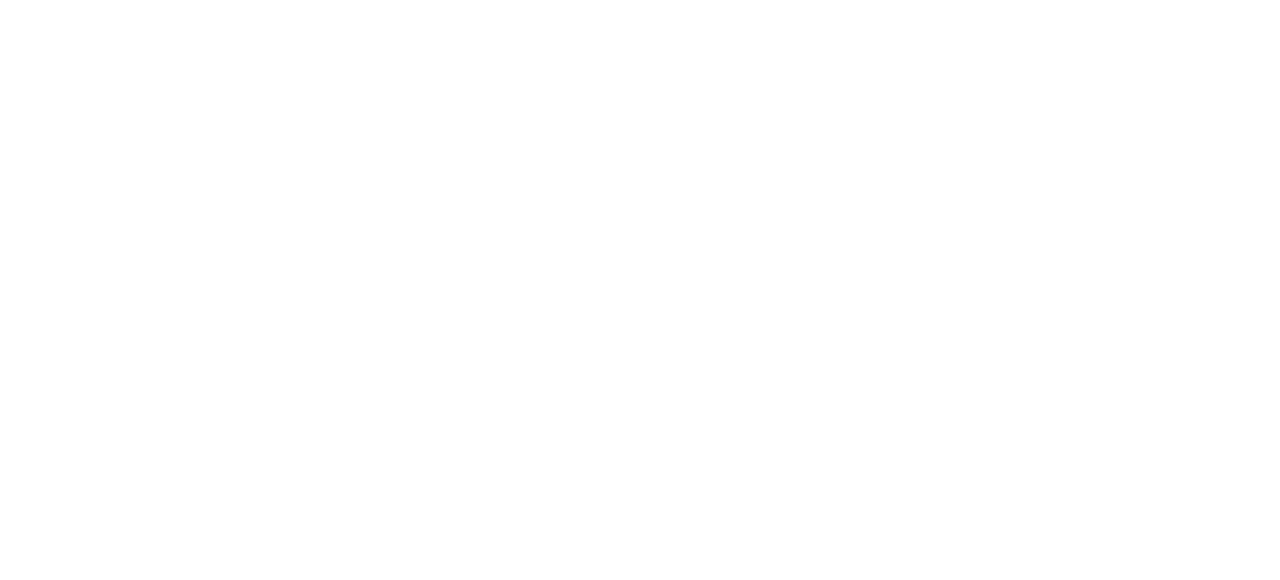
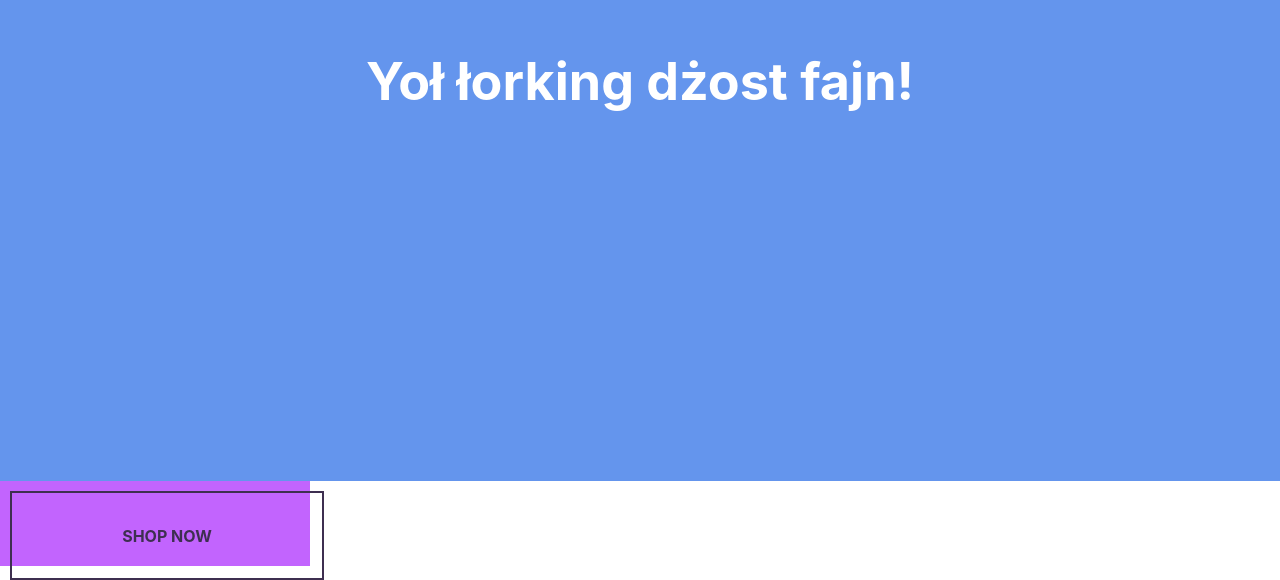
Before and after one commit to Natalia-Tomaszewska/BuyaDuck, a React (Create React App) app: page / in a window 1280 px wide. Shown: the part 1119-1699 px from the top of the page. Before the commit the page ends 800 px from the top, so only its background shows below. Built offline with nearby package versions, Linux system fonts and the light colour scheme.

Commit message:
BigButton component added

```diff
--- a/public/index.html
+++ b/public/index.html
@@ -12,7 +12,7 @@
     <link rel="apple-touch-icon" href="%PUBLIC_URL%/logo192.png"/>
     <link rel="manifest" href="%PUBLIC_URL%/manifest.json"/>
 
-    <title>React App</title>
+    <title>BuyaDuck</title>
 </head>
 <body>
 <noscript>You need to enable JavaScript to run this app.</noscript>
--- /dev/null
+++ b/src/components/BigButton/BigButton.js
@@ -0,0 +1,15 @@
+import React from 'react';
+import "./BigButton.scss"
+
+const BigButton = () => {
+    return (
+<div className="BigButton-container">
+    <div className="upperSquare">
+        <div className="lowerSquare">SHOP NOW</div>
+    </div>
+
+</div>
+    )
+};
+
+export default BigButton;
--- /dev/null
+++ b/src/components/BigButton/BigButton.scss
@@ -0,0 +1,32 @@
+.BigButton-container {
+  .upperSquare {
+    height: 85px;
+    width: 310px;
+    background-color: #C264FE;
+
+    .lowerSquare {
+      display: flex;
+      align-items: center;
+      justify-content: center;
+      font-weight: bold;
+      color: #3E2F50;
+      position: relative;
+      bottom: - 10px;
+      left: 10px;
+      height: 85px;
+      width: 310px;
+      border: 2px solid #3E2F50;
+    }
+
+  }
+  .lowerSquare:hover {
+    background-color: #C264FE;
+    border: none;
+    height: 89px;
+    width: 314px;
+  }
+.upperSquare:hover {
+  background-color: transparent;
+  border: 2px solid #3E2F50;
+}
+}
--- a/src/components/Header/Header.js
+++ b/src/components/Header/Header.js
@@ -1,5 +1,7 @@
 import React from 'react';
 import "./Header.scss"
+
+
 const Header = () => {
     return (
         <header className="App-header">
--- a/src/layouts/App/App.js
+++ b/src/layouts/App/App.js
@@ -1,4 +1,8 @@
+import React from "react";
 import './App.scss';
+import Header from "../../components/Header/Header"
+import BigButton from "../../components/BigButton/BigButton";
+
 
 function App() {
   return (
@@ -6,6 +10,8 @@
       <header className="App-header">
         <h1>Uważaj na kaczki</h1>
       </header>
+        <Header />
+        <BigButton />
     </div>
   );
 }
```
